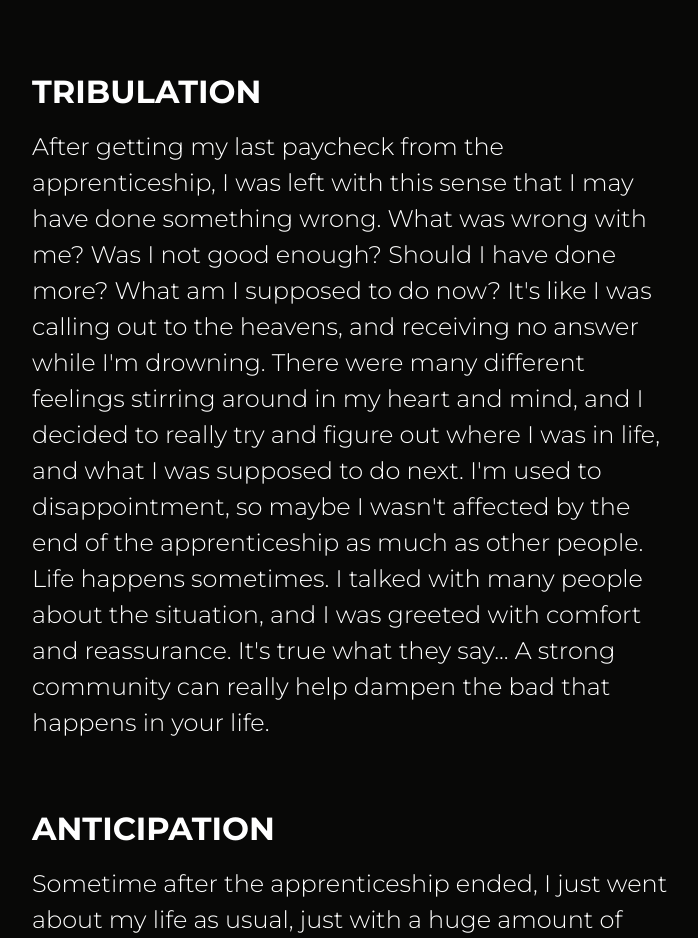
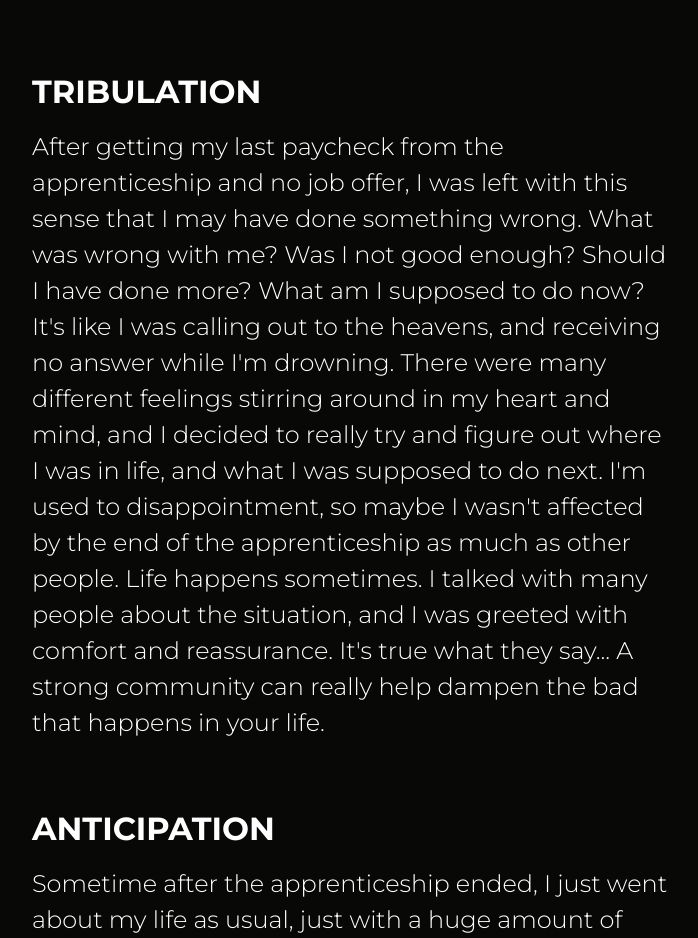
Before and after one commit to czcarrizales/react-portfolio, a React (Create React App) app: page /journey in a window 1280 px wide. Shown: the part 4103-5041 px from the top of the page, without its empty margins (288-986 px from the left). Built offline with nearby package versions, Linux system fonts and the light colour scheme.

Commit message:
journey fix

```diff
--- a/src/components/Journey.js
+++ b/src/components/Journey.js
@@ -18,7 +18,7 @@ export default function Journey() {
             <br></br>
             <p>I spent about a year and four months at this apprenticeship, and knew that the end was drawing near. There was a lot of anxiety with the other apprentices about whether they were going to be offered a job or not, but I knew that I not only worked good with my team, but that I also volunteered my free time helping other apprentices, pre-apprentices, and even made some speeches for the company. The timer was slowly counting down to zero, and I waited patiently for someone to let me know about a job, especially after getting interviewed for a position in the company. The last day of the apprenticeship came about, and then...</p>
             <h2>Tribulation</h2>
-            <p>After getting my last paycheck from the apprenticeship, I was left with this sense that I may have done something wrong. What was wrong with me? Was I not good enough? Should I have done more? What am I supposed to do now? It's like I was calling out to the heavens, and receiving no answer while I'm drowning. There were many different feelings stirring around in my heart and mind, and I decided to really try and figure out where I was in life, and what I was supposed to do next. I'm used to disappointment, so maybe I wasn't affected by the end of the apprenticeship as much as other people. Life happens sometimes. I talked with many people about the situation, and I was greeted with comfort and reassurance. It's true what they say... A strong community can really help dampen the bad that happens in your life.</p>
+            <p>After getting my last paycheck from the apprenticeship and no job offer, I was left with this sense that I may have done something wrong. What was wrong with me? Was I not good enough? Should I have done more? What am I supposed to do now? It's like I was calling out to the heavens, and receiving no answer while I'm drowning. There were many different feelings stirring around in my heart and mind, and I decided to really try and figure out where I was in life, and what I was supposed to do next. I'm used to disappointment, so maybe I wasn't affected by the end of the apprenticeship as much as other people. Life happens sometimes. I talked with many people about the situation, and I was greeted with comfort and reassurance. It's true what they say... A strong community can really help dampen the bad that happens in your life.</p>
             <h2>Anticipation</h2>
             <p>Sometime after the apprenticeship ended, I just went about my life as usual, just with a huge amount of freedom. Aka, being unemployed. Day by day, I tried my best to keep from going back to how it used to be. Existing for the sake of existing as the world goes 'round and 'round. It's just that I struggled with the fear of putting myself out there. I was simply comfortable with being comfortable. Then... Something clicked. I'm not exactly sure what caused it, but little by little, I started to get back into pursuing my goals. I was focusing longer, working harder, anticipating the challenges that would inevitably come, and became obsessed with fine tuning not only my projects, but fine tuning myself as a person, and finally accepting that I was going to hurt, whether I took charge or not, so may as well take charge with the hope that things will work out in life. That's how I finally got to this point of creating this portfolio website and writing out a bit of my journey.</p>
             <h2>Future</h2>
```
